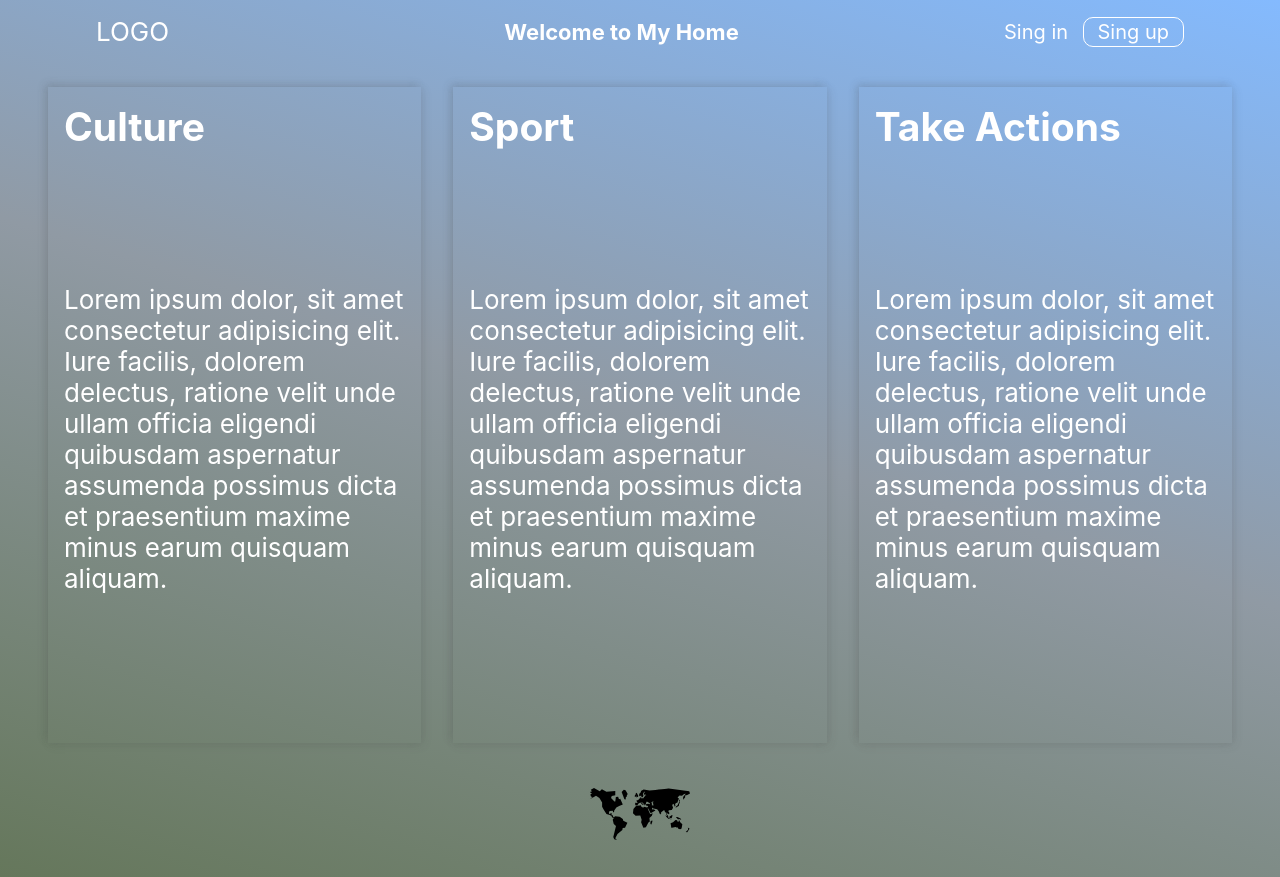
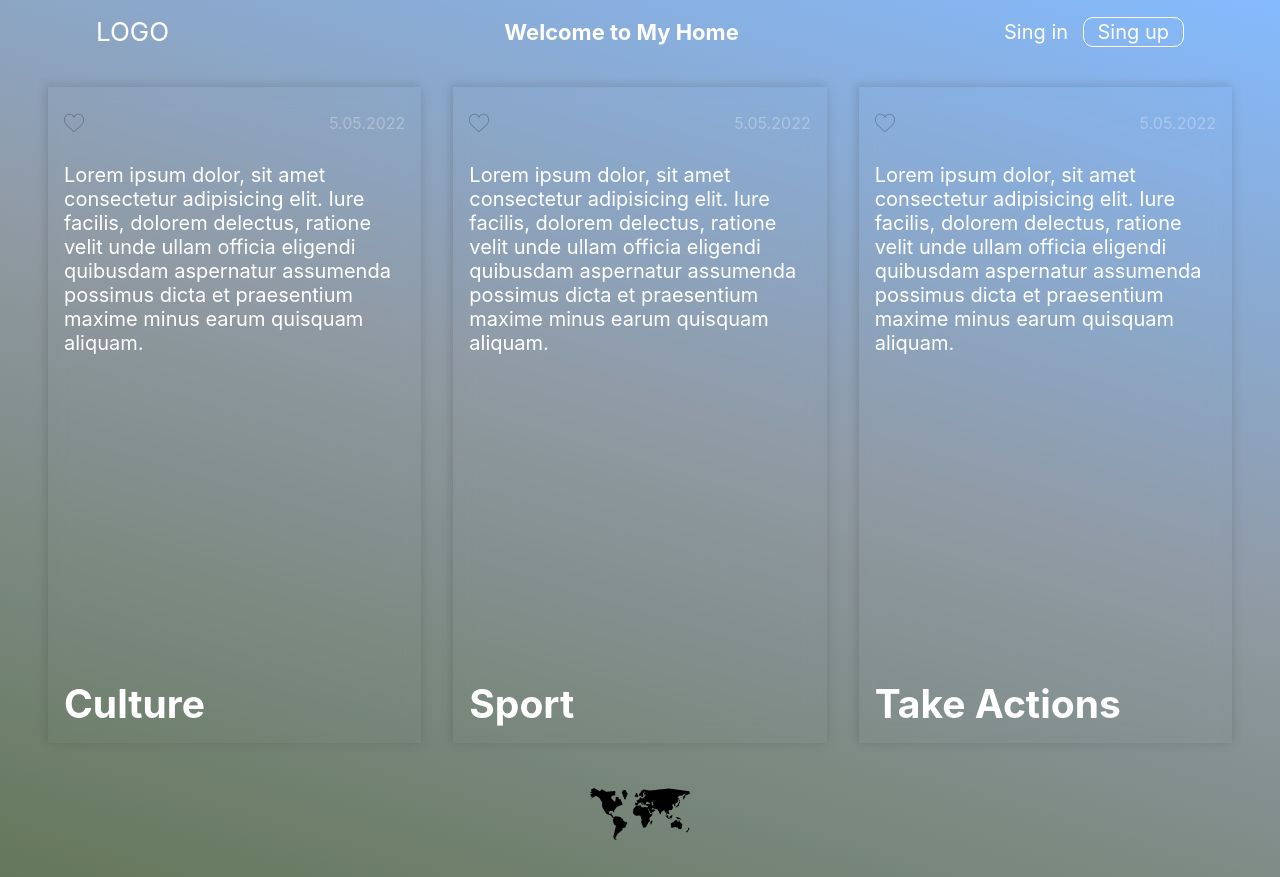
Before and after one commit to EGalinevsky/my-newProject, a React (Create React App) app: page / in a window 1280 px wide. Built offline with nearby package versions, Linux system fonts and the light colour scheme; no server answers.

Commit message:
add check auth

```diff
--- a/src/App.css
+++ b/src/App.css
@@ -6,7 +6,8 @@
     rgba(144, 154, 164, 1) 52%,
     rgba(132, 186, 254, 1) 100%
   );
-  min-height: 100%;
+  min-height: 100vh;
+  max-height: 100%;
   font-size: calc(10px + 2vmin);
   padding-bottom: 10px;
   color: white;
@@ -14,7 +15,7 @@
 /* hak for fill to svg later check */
 * {
   box-sizing: border-box;
-  transition: fill 0.1s linear;
+  transition: fill 0.2s linear;
 }
 
 p,
--- a/src/App.tsx
+++ b/src/App.tsx
@@ -1,16 +1,42 @@
-import React from 'react';
+import React, { useEffect, useState } from 'react';
 import './App.css';
+
+
 import {
   BrowserRouter as Router,
 } from "react-router-dom";
 import Routers from './components/Routers';
+import { getAuth, OAuthCredential, onAuthStateChanged } from 'firebase/auth';
+import { useAppDispatch } from './hooks/redux-hooks';
+import { setUser } from './store/slices/userSlice';
+import { Loader } from './components/Loader';
 
 function App() {
+  const [loading, setLoading] = useState<boolean>(false)
+  const auth = getAuth();
+  const dispatch = useAppDispatch()
+  const getUser = async () => {
+    onAuthStateChanged(auth, (data) => {
+      dispatch(setUser({
+        email: data?.email,
+        id: data?.uid,
+        token: (data as unknown as OAuthCredential | null)?.accessToken,
+      }))
+      setLoading(false)
+    })
+  }
+  useEffect(() => {
+    setLoading(true)
+    getUser()
+  }, [])
   return (
     <div className="App">
-      <Router>
+      {loading ? <Loader /> : (
+        <Router>
           <Routers />
-      </Router>
+        </Router>
+      )}
+
     </div>
   );
 }
--- a/src/Pages/Authorization/SingUp/index.tsx
+++ b/src/Pages/Authorization/SingUp/index.tsx
@@ -1,23 +1,26 @@
-import React from 'react'
+import React, { useState } from 'react'
 import SingUpForm from '../../../components/Form/SingUp'
 import { setUser } from '../../../store/slices/userSlice'
-import { getAuth, createUserWithEmailAndPassword, OAuthCredential } from "firebase/auth";
+import { getAuth, createUserWithEmailAndPassword, OAuthCredential, updateProfile } from "firebase/auth";
 import { useNavigate } from 'react-router-dom';
 import { useAppDispatch } from '../../../hooks/redux-hooks';
 
 const SingUp = () => {
   const dispatch = useAppDispatch()
   const navigate = useNavigate()
+  const [login, setLogin] = useState<string>('')
+  console.log(login)
   const handleRegistration = (email: string, password: string) => {
     const auth = getAuth();
     createUserWithEmailAndPassword(auth, email, password)
       .then(({ user }) => {
-        console.log(user );
+        console.log(user);
         dispatch(setUser({
           email: user.email,
           id: user.uid,
           token: (user as unknown as OAuthCredential).accessToken,
         }))
+        localStorage.setItem('uid', JSON.stringify(user.uid))
         navigate('/')
       }
       )
@@ -31,7 +34,10 @@ const SingUp = () => {
   }
   return (
     <>
-      <SingUpForm handleRegistration={handleRegistration} />
+      <SingUpForm
+        setLogin={setLogin}
+        login={login as string}
+        handleRegistration={handleRegistration} />
     </>
   )
 }
--- a/src/Pages/Major/components/Card/index.tsx
+++ b/src/Pages/Major/components/Card/index.tsx
@@ -1,6 +1,8 @@
-import React from 'react'
+import React, { useState } from 'react'
 import { Link } from 'react-router-dom';
 import s from '../../styles/card.module.scss'
+import { ReactComponent as LikeEmpty } from '../../../../assets/LikeEmpty.svg'
+import { ReactComponent as Like } from '../../../../assets/LIke.svg'
 
 interface ICard {
     id: string;
@@ -8,12 +10,32 @@ interface ICard {
     text: string
 }
 const Card: React.FC<ICard> = ({ name, text, id }) => {
-    console.log(id)
+    const [count, setCount] = useState<number>(0);
+    const [isClick, setIsClick] = useState<boolean>(false);
+    const dateToday = new Date();
+    const [fakeMonth, day, year] = [dateToday.getMonth() + 1 + '', dateToday.getDate(), dateToday.getFullYear()];
+    const month = fakeMonth.length >= 2 ? fakeMonth : `0${fakeMonth}`
     return (
-        <Link to={`/${name.toLocaleLowerCase().replace(/ /g, '')}`} className={s.wrapperCard}>
-            <h2>{name}</h2>
-            <p>{text}</p>
-        </Link>
+        <div className={s.wrapperCard}>
+            <div className={s.headerCard}>
+                <div className={s.headerCardLike}>
+                    {
+                        isClick ? <Like onClick={() => setCount(prev => prev + 1)} /> : <LikeEmpty onClick={() => {
+                            setCount(prev => prev + 1)
+                            setIsClick(true)
+                        }} />
+                    }
+                    <span>{count === 0 ? null : count}</span>
+                </div>
+                <p>{day}.{month}.{year}</p>
+            </div>
+            <Link to={`/${name.toLocaleLowerCase().replace(/ /g, '')}`} className={s.descriptionCard}>
+
+                <p className={s.textCard}>{text}</p>
+                <h2 className={s.titleCard}>{name}</h2>
+            </Link>
+        </div>
+
     )
 }
 
--- a/src/Pages/Major/styles/card.module.scss
+++ b/src/Pages/Major/styles/card.module.scss
@@ -1,13 +1,64 @@
-.wrapperCard{
+.wrapperCard {
+    position: relative;
     display: grid;
     height: 100%;
-    text-decoration: none;
-    color: var(--color-white);
+    grid-template-rows: 40px 1fr;
+    backdrop-filter: blur(10px);
+    grid-auto-flow: dense;
     padding: 1rem;
     box-shadow: 0.1rem 0.1rem 0.6rem #47474727, -0.2rem -0.2rem 0.5rem #47474727;
     transition: transform .1s linear;
+
+    .headerCard {
+        display: flex;
+        justify-content: space-between;
+        align-items: center;
+        opacity: 0.3;
+
+        .headerCardLike {
+            display: flex;
+            align-items: center;
+
+            span {
+                margin-left: 10px;
+                font-size: 16px;
+            }
+        }
+        >p {
+            font-size: 16px;
+        }
+
+    }
+
+    .descriptionCard {
+        display: grid;
+        text-decoration: none;
+        color: var(--color-white);
+        grid-template-rows: 1fr 200px;
+
+    }
+
+    .textCard {
+        margin-top: 20px;
+        display: flex;
+        font-size: 20px;
+    }
+
+    .titleCard {
+        display: flex;
+        align-items: flex-end;
+    }
+
+    &:hover {
+        transform: translate(2px, 5px);
+        box-shadow: 0.2rem 0.2rem 0.8rem #47474740, -0.2rem -0.2rem 0.8rem #47474740;
+
+        .headerCard {
+            opacity: 1;
+        }
+    }
 }
 
-.wrapperCard:hover{
-    transform: translate(5px, 20px);
-}
+// .wrapperCard:hover {
+
+// }
--- a/src/Pages/Major/styles/index.module.scss
+++ b/src/Pages/Major/styles/index.module.scss
@@ -13,16 +13,6 @@
   display: flex;
   justify-content: center;
   align-items: center;
-  transition: all .5s linear;
-
-  & svg:hover {
-    position: absolute;
-    top: 0;
-    left: 50%;
-    transform: translate(-50%, -30%);
-    width: 150px;
-    height: 150px;
-  }
   & a:hover svg path {
     fill: #666666;
   }
--- a/src/components/Header/Header.tsx
+++ b/src/components/Header/Header.tsx
@@ -1,3 +1,4 @@
+import { getAuth, signOut } from 'firebase/auth';
 import React from 'react'
 import { Link } from 'react-router-dom'
 import { useAppDispatch } from '../../hooks/redux-hooks';
@@ -7,9 +8,9 @@ import s from './header.module.scss'
 
 const Header = () => {
     const dispatch = useAppDispatch();
-    const { isAuth, email } = useAuth()
-    console.log(isAuth);
-    console.log(email);
+    const auth = getAuth();
+    const { isAuth, email } = useAuth();
+
     return (
         <header className={s.header}>
             <p className={s.logo}>
@@ -20,7 +21,10 @@ const Header = () => {
             </h1>
             {isAuth ?
                 <button
-                    onClick={() => dispatch(removeUser())}
+                    onClick={() =>{
+                        dispatch(removeUser());
+                        signOut(auth)
+                    } }
                 >
                     {email}
                 </button> : (
--- a/src/firebase.js
+++ b/src/firebase.js
@@ -1,6 +1,7 @@
 /* eslint-disable no-undef */
 import { initializeApp } from "firebase/app";
 import { getAnalytics } from "firebase/analytics";
+import { getDatabase } from "firebase/database";
 // TODO: Add SDKs for Firebase products that you want to use
 // https://firebase.google.com/docs/web/setup#available-libraries
 
@@ -17,4 +18,5 @@ const firebaseConfig = {
 
 // Initialize Firebase
 const app = initializeApp(firebaseConfig);
+export const database = getDatabase(app);
 const analytics = getAnalytics(app);
--- a/src/hooks/use-auth.js
+++ b/src/hooks/use-auth.js
@@ -1,13 +1,13 @@
 import { useAppSelector } from "./redux-hooks";
 
 export function useAuth(){
-    const {email, token, id, login} = useAppSelector(state => state.user)
+    const {email, token, id, displayName} = useAppSelector(state => state.user)
 
     return {
         isAuth: !!email,
         email,
         token,
         id,
-        login
+        displayName
     }
 }
--- a/src/store/slices/userSlice.js
+++ b/src/store/slices/userSlice.js
@@ -4,7 +4,7 @@ const initialState = {
     email: null,
     token: null,
     id: null,
-    login: null
+    displayName: null
 }
 
 const useSlice = createSlice({
@@ -15,13 +15,13 @@ const useSlice = createSlice({
             state.email = action.payload.email;
             state.token = action.payload.token;
             state.id = action.payload.id;
-            state.login = action.payload.login;
+            state.displayName = action.payload.displayName;
          },
         removeUser(state) {
             state.email = null;
             state.token = null;
             state.id = null;
-            state.login = null;
+            state.displayName = null;
         }
     }
 })
```
Also changed, not shown: src/Pages/Authorization/Login/index.tsx (+15 -23 lines), src/components/Form/SingUp/index.tsx (+10 -7 lines), src/assets/LIke.svg (added), src/assets/LikeEmpty.svg (added).
